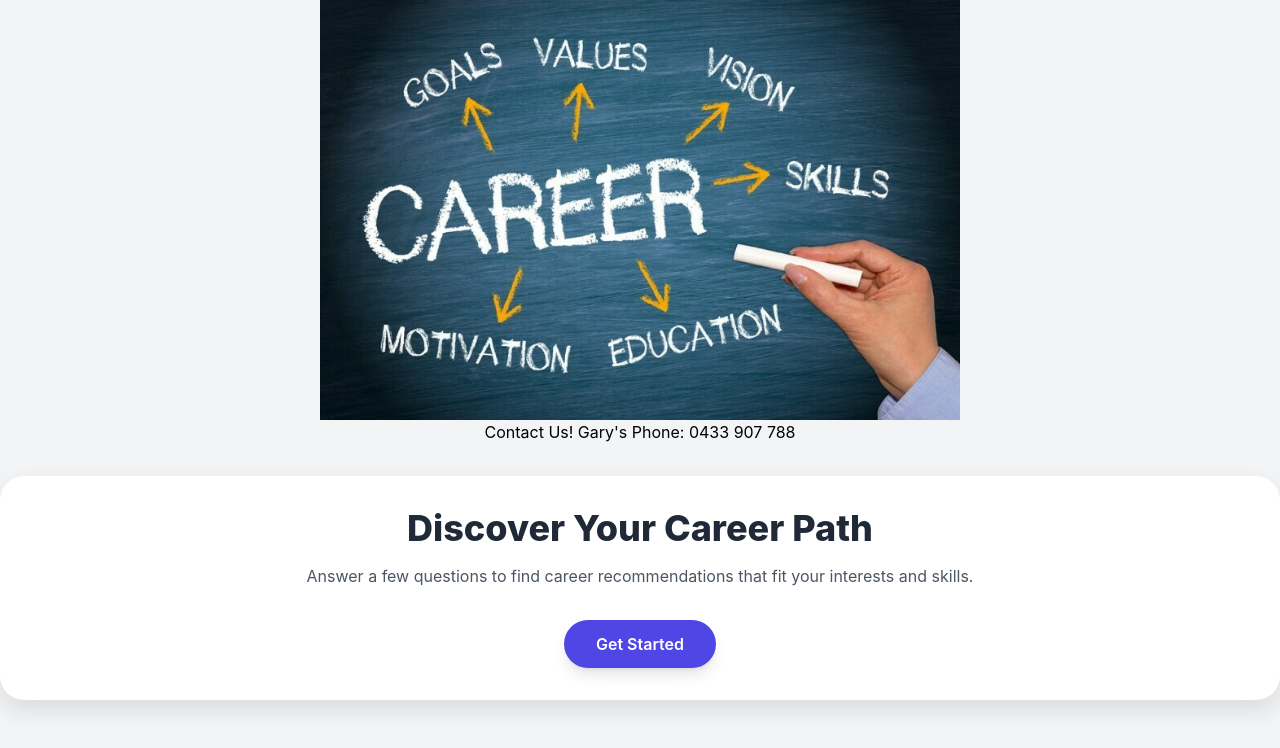
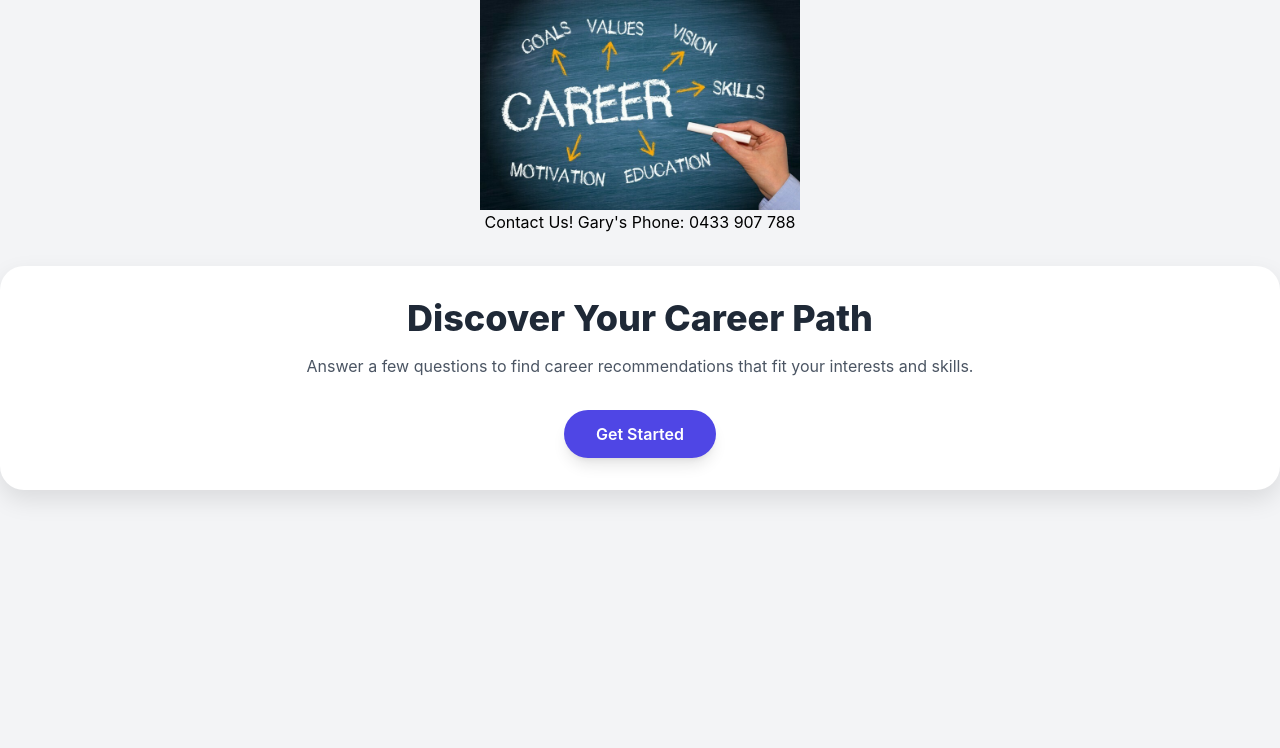
Before and after one commit to CareerTestAustralia/careertestaustralia.github.io, a plain HTML site: page index.html in a window 1280 px wide. Drawn offline with nearby package versions, Linux system fonts and the light colour scheme.

Commit message:
Update index.html
finished version

```diff
--- a/index.html
+++ b/index.html
@@ -92,7 +92,7 @@
     </style>
 </head>
 <body class="bg-gray-100 flex flex-col items-center">
-    <img src="banner.jpg" alt="Website banner" style="width:50%; height:auto;">
+    <img src="banner.jpg" alt="Website banner" style="width:25%; height:auto;">
     <h2>Contact Us! Gary's Phone: 0433 907 788</h2>
     <div id="app" class="container">
         <!-- Welcome View -->
```
